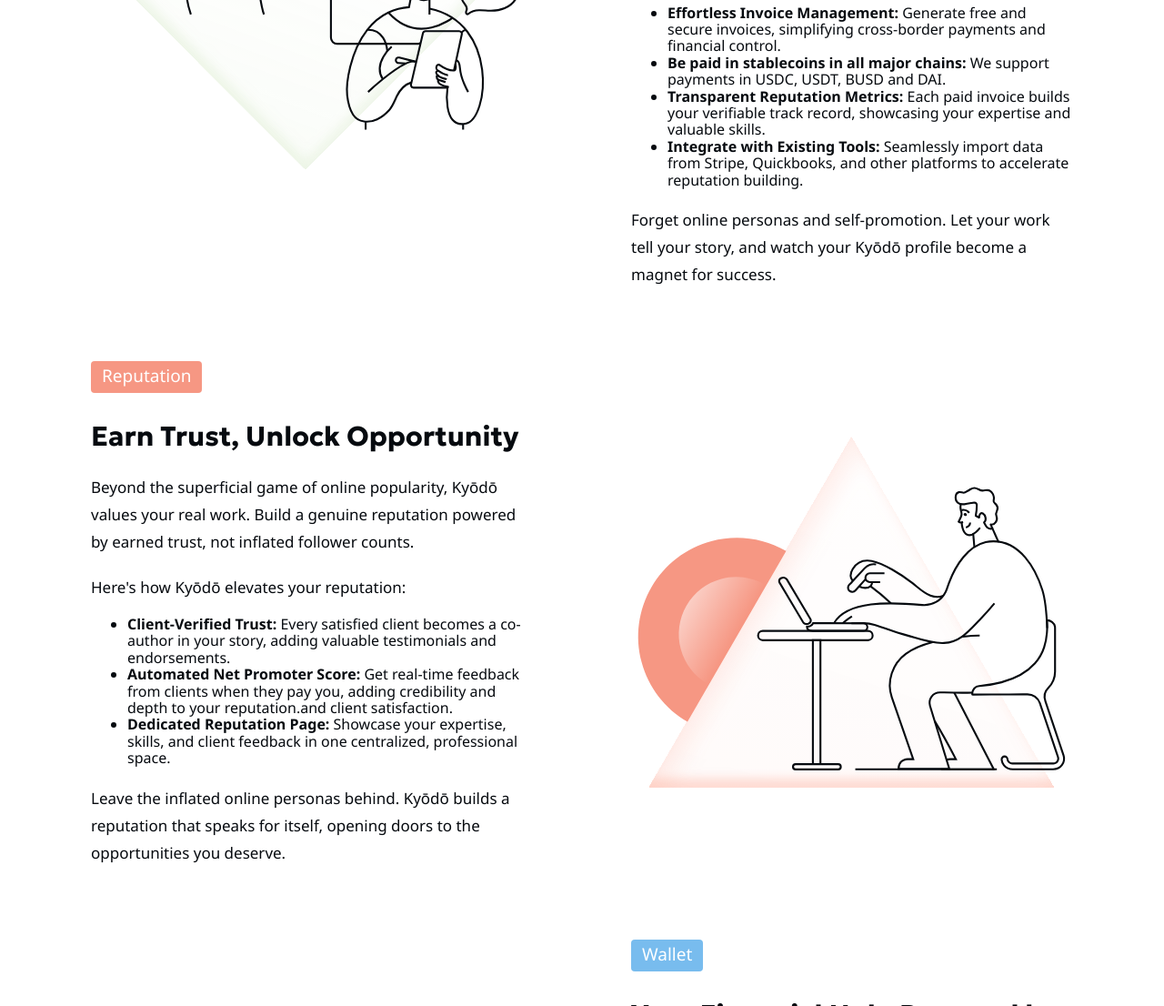
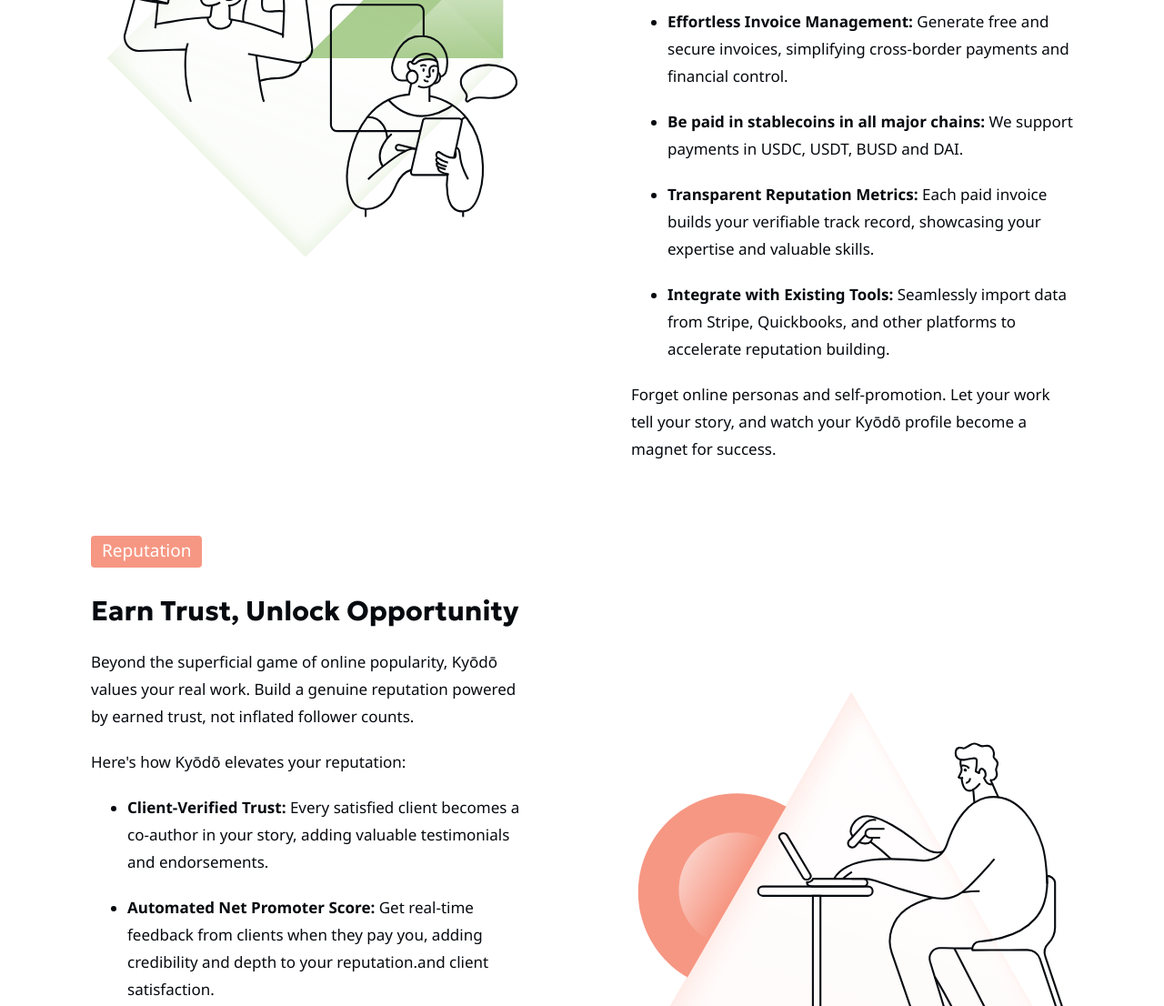
Before and after one commit to w3b3d3v/kyodo-protocol-website, a plain HTML site: page index.html in a window 1280 px wide. Shown: the part 2012-3118 px from the top of the page at 91% size. Drawn offline with nearby package versions, Linux system fonts and the light colour scheme; a small style sheet from the web is missing.

Commit message:
Final adjustment to UL tags

```diff
--- a/index.html
+++ b/index.html
@@ -288,10 +288,10 @@
 			</p>
 
 			<ul>
-				<li><strong>Effortless Invoice Management:</strong> Generate free and secure invoices, simplifying cross-border payments and financial control.</li>
-				<li><strong>Be paid in stablecoins in all major chains:</strong> We support payments in USDC, USDT, BUSD and DAI.</li>
-				<li><strong>Transparent Reputation Metrics:</strong> Each paid invoice builds your verifiable track record, showcasing your expertise and valuable skills.</li>
-				<li><strong>Integrate with Existing Tools:</strong> Seamlessly import data from Stripe, Quickbooks, and other platforms to accelerate reputation building.</li>
+				<li><p data-aos="fade-up"><strong>Effortless Invoice Management:</strong> Generate free and secure invoices, simplifying cross-border payments and financial control.</p></li>
+				<li><p data-aos="fade-up"><strong>Be paid in stablecoins in all major chains:</strong> We support payments in USDC, USDT, BUSD and DAI.</p></li>
+				<li><p data-aos="fade-up"><strong>Transparent Reputation Metrics:</strong> Each paid invoice builds your verifiable track record, showcasing your expertise and valuable skills.</p></li>
+				<li><p data-aos="fade-up"><strong>Integrate with Existing Tools:</strong> Seamlessly import data from Stripe, Quickbooks, and other platforms to accelerate reputation building.</p></li>
 			</ul>
 
 			<p data-aos="fade-up">Forget online personas and self-promotion. Let your work tell your story, and watch your Kyōdō profile become a magnet for success.
@@ -322,9 +322,9 @@
 			<p data-aos="fade-up">Here's how Kyōdō elevates your reputation:
 			</p>
 			<ul>
-				<li><strong>Client-Verified Trust:</strong> Every satisfied client becomes a co-author in your story, adding valuable testimonials and endorsements.</li>
-				<li><strong>Automated Net Promoter Score:</strong> Get real-time feedback from clients when they pay you, adding credibility and depth to your reputation.and client satisfaction.</li>
-				<li><strong>Dedicated Reputation Page:</strong> Showcase your expertise, skills, and client feedback in one centralized, professional space.</li>
+				<li><p data-aos="fade-up"><strong>Client-Verified Trust:</strong> Every satisfied client becomes a co-author in your story, adding valuable testimonials and endorsements.</p></li>
+				<li><p data-aos="fade-up"><strong>Automated Net Promoter Score:</strong> Get real-time feedback from clients when they pay you, adding credibility and depth to your reputation.and client satisfaction.</p></li>
+				<li><p data-aos="fade-up"><strong>Dedicated Reputation Page:</strong> Showcase your expertise, skills, and client feedback in one centralized, professional space.</p></li>
 			</ul>
 			<p data-aos="fade-up">Leave the inflated online personas behind. Kyōdō builds a reputation that speaks for itself, opening doors to the opportunities you deserve.</p>
 
@@ -352,9 +352,9 @@
 				The Kyōdō Wallet is more than just a multichain wallet; it's your financial command center.
 				</p>
 				<ul>
-					<li><p data-aos="fade-up"><strong>Seamless DeFi Integration:</strong> Invest, borrow, lend, and earn like a pro with instant access to top DeFi protocols.</li></p>
-					<li><p data-aos="fade-up"><strong>Frictionless Salary Flexibility:</strong> Control your finances with automated rules, and enjoy instant off-ramping for real-world use.</li></p>
-					<li><p data-aos="fade-up"><strong>Exclusive Financial Products:</strong> Access credit and debit cards powered by your Kyōdō reputation, granting you the freedom to build your dream studio or simply live on your terms.</li></p>
+					<li><p data-aos="fade-up"><strong>Seamless DeFi Integration:</strong> Invest, borrow, lend, and earn like a pro with instant access to top DeFi protocols.</p></li>
+					<li><p data-aos="fade-up"><strong>Frictionless Salary Flexibility:</strong> Control your finances with automated rules, and enjoy instant off-ramping for real-world use.</p></li>
+					<li><p data-aos="fade-up"><strong>Exclusive Financial Products:</strong> Access credit and debit cards powered by your Kyōdō reputation, granting you the freedom to build your dream studio or simply live on your terms.</p></li>
 				</ul>
 				<p data-aos="fade-up">
 					Kyōdō simplifies the complexities of web3 finances. Stop juggling multiple platforms and missing out on DeFi opportunities, we connect you with best-in-class platforms all under one roof.
```
